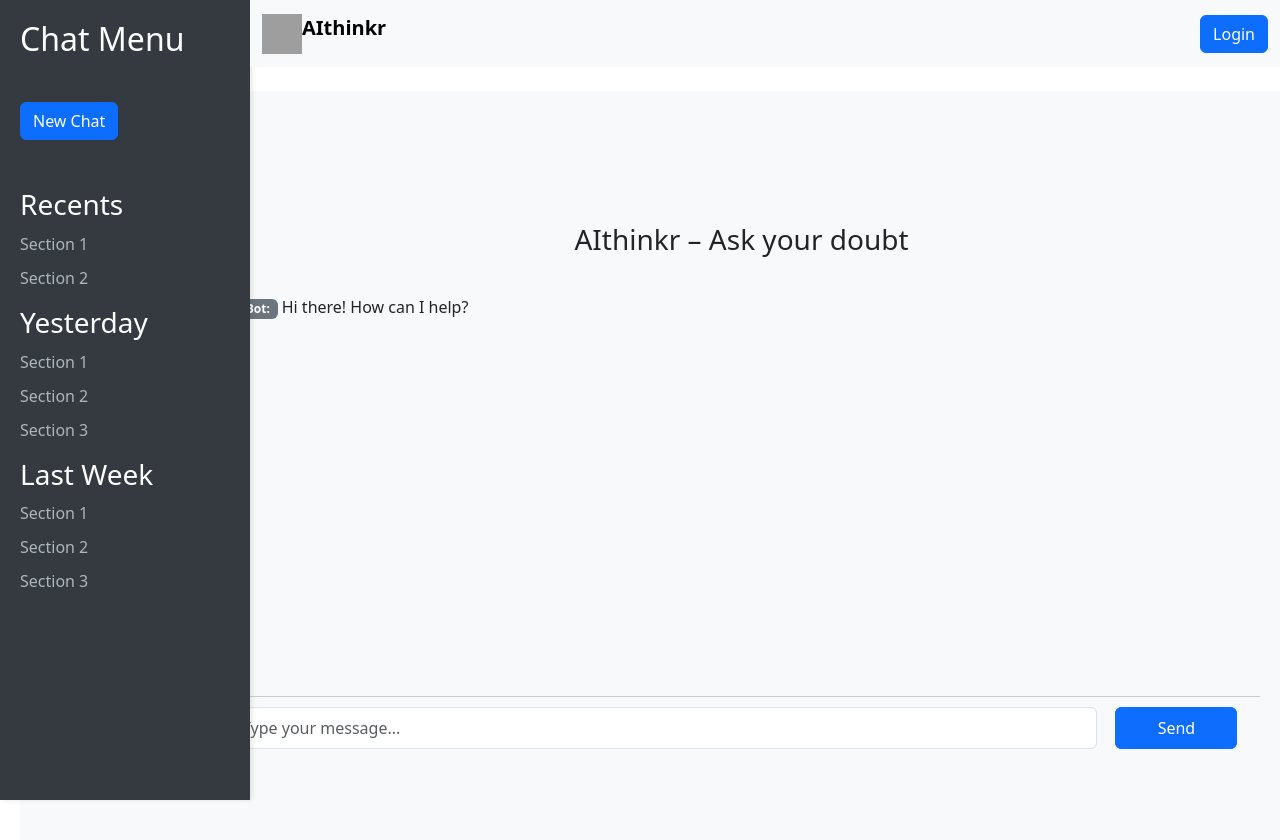
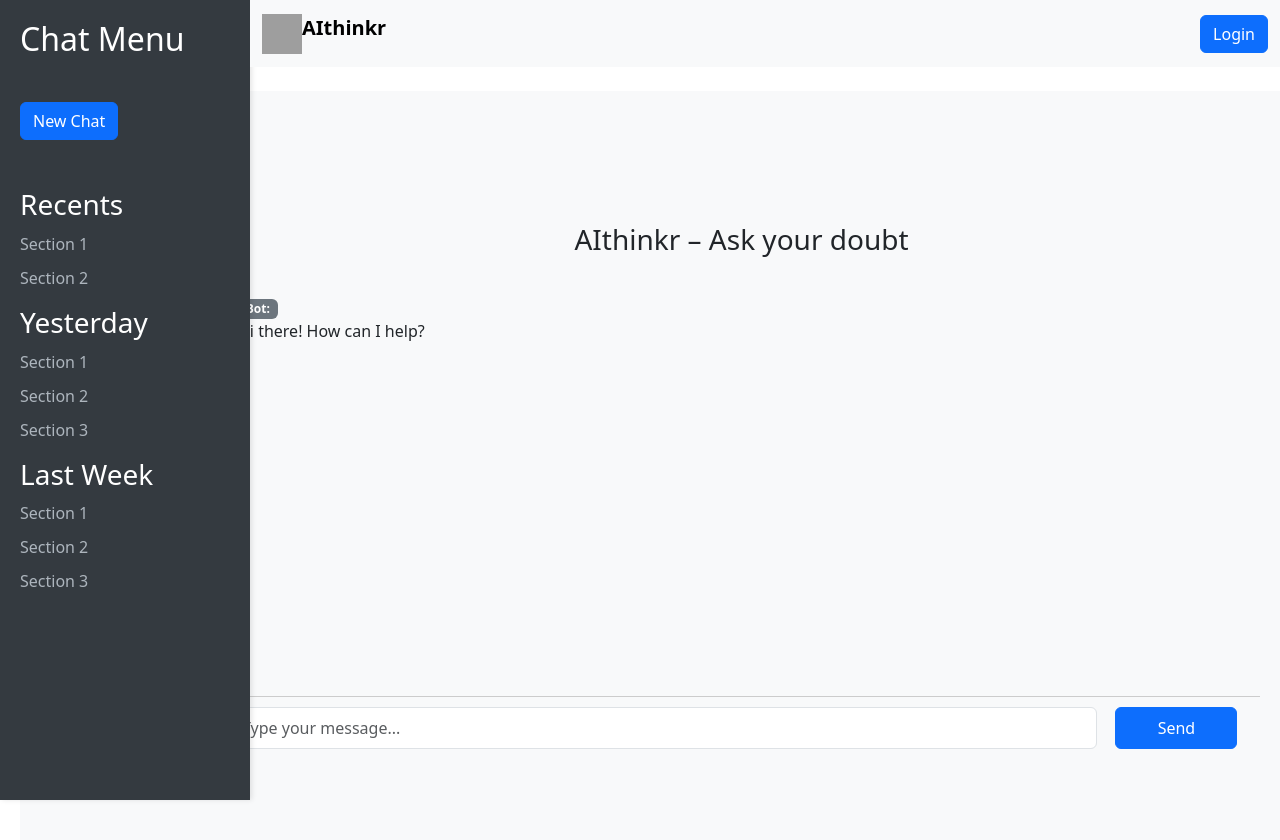
Before and after one commit to JayaHaris2007/AIthinkr, a React (Create React App) app: page /home in a window 1280 px wide. Shown: the top 840 px of the page. Built offline with nearby package versions, Linux system fonts and the light colour scheme; grey boxes are pictures that could not be loaded.

Commit message:
AI Working Properply With proper Layout

```diff
--- a/package.json
+++ b/package.json
@@ -13,6 +13,7 @@
     "bootstrap": "^5.3.6",
     "react": "^19.1.0",
     "react-dom": "^19.1.0",
+    "react-markdown": "^10.1.0",
     "react-router-dom": "^7.6.0",
     "react-scripts": "5.0.1",
     "web-vitals": "^2.1.4"
--- a/src/components/Chatbox.js
+++ b/src/components/Chatbox.js
@@ -1,5 +1,6 @@
 import React, { useRef, useState } from 'react';
 import { GoogleGenerativeAI } from '@google/generative-ai';
+import ReactMarkdown from "react-markdown";
 
 // Initialize the Generative AI model
 const genAI = new GoogleGenerativeAI('AIzaSyAiV_SF4k-qRDPTDPBVEFMQ9d8eM1KLjoU');
@@ -54,7 +55,7 @@ const Chatbox = () => {
               >
                 {msg.type === 'user' ? 'You' : 'Bot'}:
               </span>
-              <span className="chat-text">{msg.text}</span>
+              <span className="chat-text"><ReactMarkdown>{msg.text}</ReactMarkdown></span>
             </div>
           ))}
         </div>
```
Also changed, not shown: 1 other file (tests, documents, lock files or other folders).
